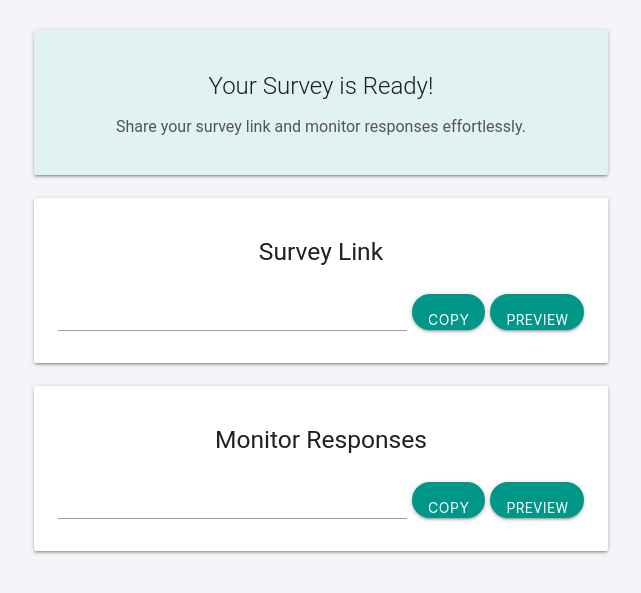
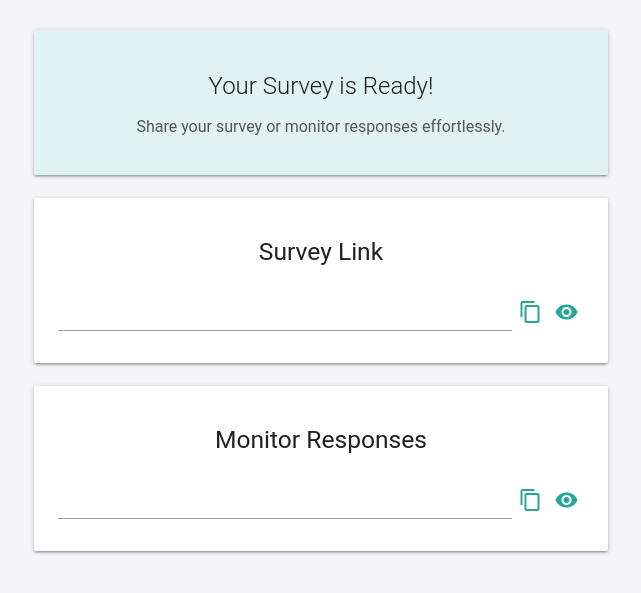
Before and after one commit to michaelseth70/Poll2Audience, a Flask app: template templates/survey_success.html in a window 1280 px wide. Shown: the top 593 px of the page, without its empty margins (319-960 px from the left). Run offline with Flask 3, Linux system fonts and the light colour scheme; the template is opened without the code that fills it, so the values that code supplies are empty.

Commit message:
Update survey_success.html

```diff
--- a/templates/survey_success.html
+++ b/templates/survey_success.html
@@ -5,21 +5,11 @@
     <meta name="viewport" content="width=device-width, initial-scale=1.0">
     <title>Survey Created</title>
     <link rel="stylesheet" href="https://cdnjs.cloudflare.com/ajax/libs/materialize/1.0.0/css/materialize.min.css">
+    <link href="https://fonts.googleapis.com/icon?family=Material+Icons" rel="stylesheet">
     <style>
         body {
             background-color: #f4f4f9;
             font-family: 'Roboto', sans-serif;
-        }
-        .btn {
-            border-radius: 25px;
-            padding: 8px 16px;
-            transition: background-color 0.3s ease;
-        }
-        .btn.teal {
-            background-color: #26a69a;
-        }
-        .btn.teal:hover {
-            background-color: #1e8e84;
         }
         .link-container {
             display: flex;
@@ -34,8 +24,26 @@
             border-radius: 5px;
             margin-right: 10px;
         }
-        .link-container .btn {
-            margin-left: 5px;
+        .icon-btn {
+            background-color: transparent;
+            border: none;
+            cursor: pointer;
+            padding: 6px;
+            display: inline-flex;
+            align-items: center;
+            justify-content: center;
+            border-radius: 50%;
+            transition: background-color 0.2s ease;
+        }
+        .icon-btn:hover {
+            background-color: #e0f2f1;
+        }
+        .icon-btn i {
+            font-size: 24px;
+            color: #26a69a;
+        }
+        .icon-btn:hover i {
+            color: #1e8e84;
         }
     </style>
 </head>
@@ -47,7 +55,7 @@
                 <div class="card teal lighten-5" style="margin-top: 30px; padding: 20px;">
                     <h4 class="card-title" style="text-align: center;">Your Survey is Ready!</h4>
                     <p style="font-size: 16px; color: #555; text-align: center;">
-                        Share your survey link and monitor responses effortlessly.
+                        Share your survey or monitor responses effortlessly.
                     </p>
                 </div>
             </div>
@@ -59,8 +67,12 @@
                         <h5 style="margin-bottom: 20px; text-align: center;">Survey Link</h5>
                         <div class="link-container">
                             <input type="text" id="survey-link" value="{{ survey_link }}" readonly>
-                            <button id="copy-survey-btn" class="btn teal">Copy</button>
-                            <a href="{{ survey_link }}" target="_blank" class="btn teal">Preview</a>
+                            <button id="copy-survey-btn" class="icon-btn" title="Copy Link">
+                                <i class="material-icons">content_copy</i>
+                            </button>
+                            <a href="{{ survey_link }}" target="_blank" class="icon-btn" title="Preview Survey">
+                                <i class="material-icons">visibility</i>
+                            </a>
                         </div>
                     </div>
                 </div>
@@ -73,8 +85,12 @@
                         <h5 style="margin-bottom: 20px; text-align: center;">Monitor Responses</h5>
                         <div class="link-container">
                             <input type="text" id="monitor-link" value="{{ monitor_link }}" readonly>
-                            <button id="copy-monitor-btn" class="btn teal">Copy</button>
-                            <a href="{{ monitor_link }}" target="_blank" class="btn teal">Preview</a>
+                            <button id="copy-monitor-btn" class="icon-btn" title="Copy Link">
+                                <i class="material-icons">content_copy</i>
+                            </button>
+                            <a href="{{ monitor_link }}" target="_blank" class="icon-btn" title="Preview Responses">
+                                <i class="material-icons">visibility</i>
+                            </a>
                         </div>
                     </div>
                 </div>
@@ -89,10 +105,7 @@
             surveyLink.select();
             surveyLink.setSelectionRange(0, 99999); // For mobile devices
             document.execCommand('copy');
-            this.textContent = 'Copied!';
-            setTimeout(() => {
-                this.textContent = 'Copy';
-            }, 2000);
+            M.toast({ html: 'Survey link copied!' });
         });
 
         // Copy monitor link to clipboard
@@ -101,10 +114,7 @@
             monitorLink.select();
             monitorLink.setSelectionRange(0, 99999); // For mobile devices
             document.execCommand('copy');
-            this.textContent = 'Copied!';
-            setTimeout(() => {
-                this.textContent = 'Copy';
-            }, 2000);
+            M.toast({ html: 'Monitor link copied!' });
         });
     </script>
 </body>
```
